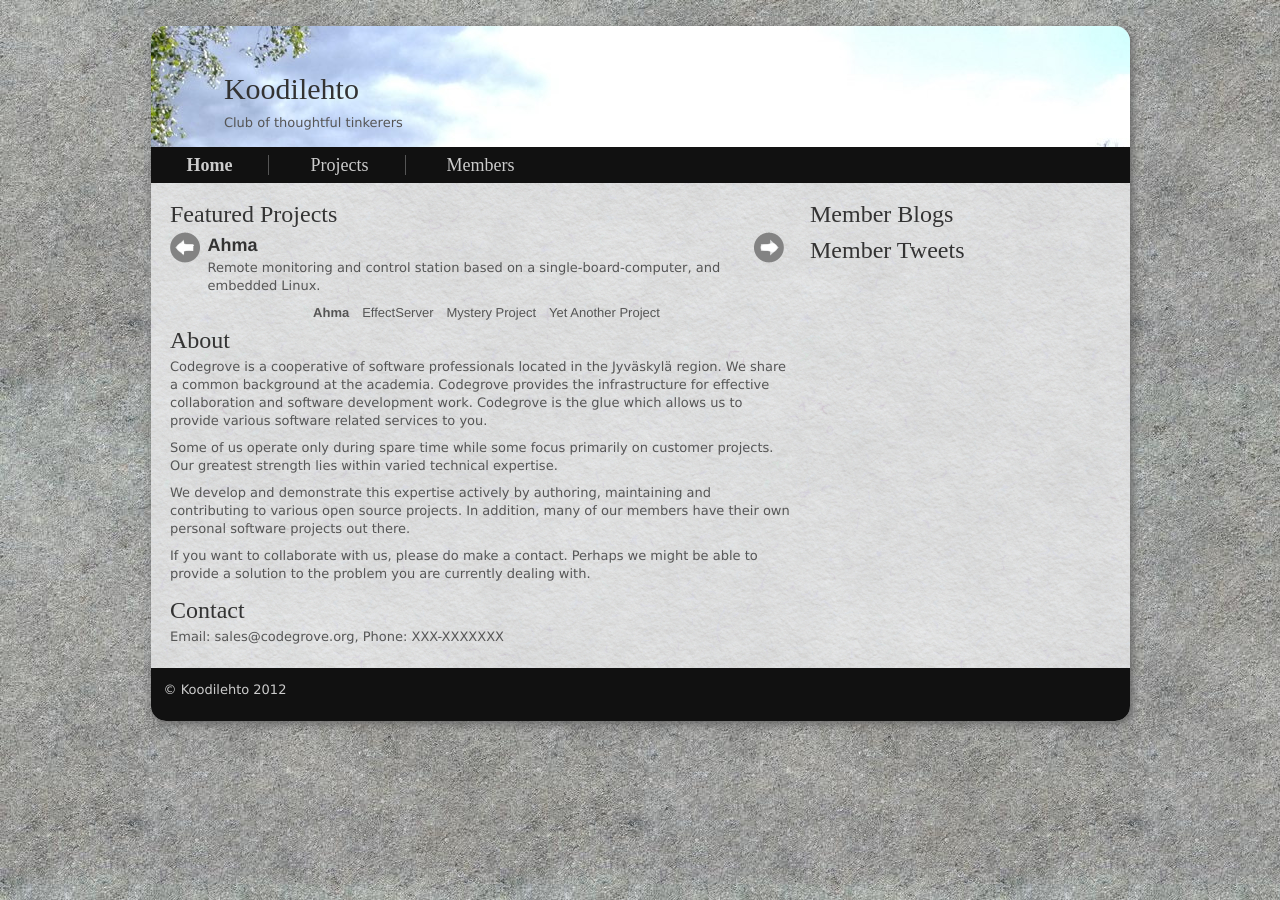
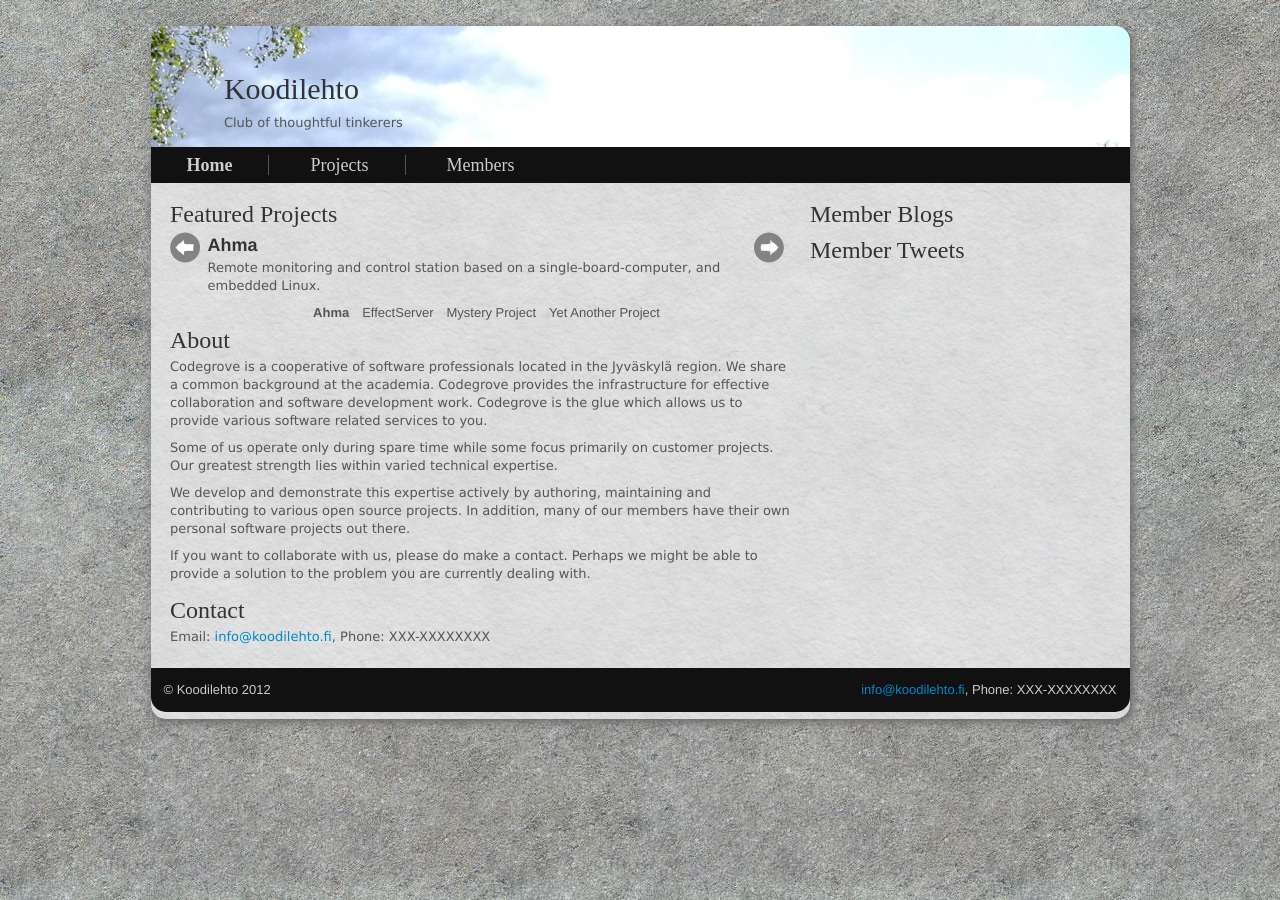
Before and after one commit to koodilehto/koodilehto-site, a Jekyll site: the page built from index.html, in a window 1280 px wide. Built offline with Jekyll 4.4.1, drawn with Linux system fonts in a browser that asks for light colours; some web fonts are replaced.

Commit message:
Add contact info to footer

```diff
--- a/_config.yml
+++ b/_config.yml
@@ -1 +1,3 @@
+email: info@koodilehto.fi
 name: Koodilehto
+phone: XXX-XXXXXXXX
--- a/_layouts/layout.html
+++ b/_layouts/layout.html
@@ -35,7 +35,8 @@
         {{ content }}
 
         <footer>
-            <p>&copy; {{ site.name }} 2012</p>
+            <span>&copy; {{ site.name }} 2012</span>
+            <span class="contact"><a href="mailto:{{ site.email }}">{{ site.email }}</a>, Phone: {{ site.phone }}</span>
         </footer>
     </div>
   </body>
--- a/css/base.css
+++ b/css/base.css
@@ -85,3 +85,7 @@ h1, h2, #navi li {
 p {
     font-family: Verdana;
 }
+
+footer .contact {
+    float: right;
+}
--- a/index.html
+++ b/index.html
@@ -39,7 +39,7 @@ js: index
             <p>If you want to collaborate with us, please do make a contact. Perhaps we might be able to provide a solution to the problem you are currently dealing with.</p>
 
         <h2>Contact</h2>
-            <p>Email: sales@codegrove.org, Phone: XXX-XXXXXXX</p>
+            <p>Email: <a href="mailto:{{ site.email }}">{{ site.email }}</a>, Phone: {{ site.phone }}</p>
     </div>
 
     <div class="span4">
```
